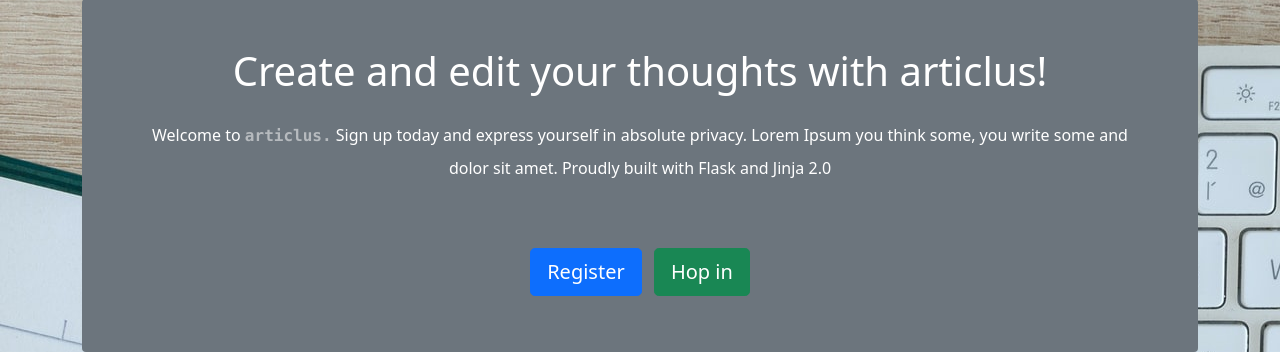
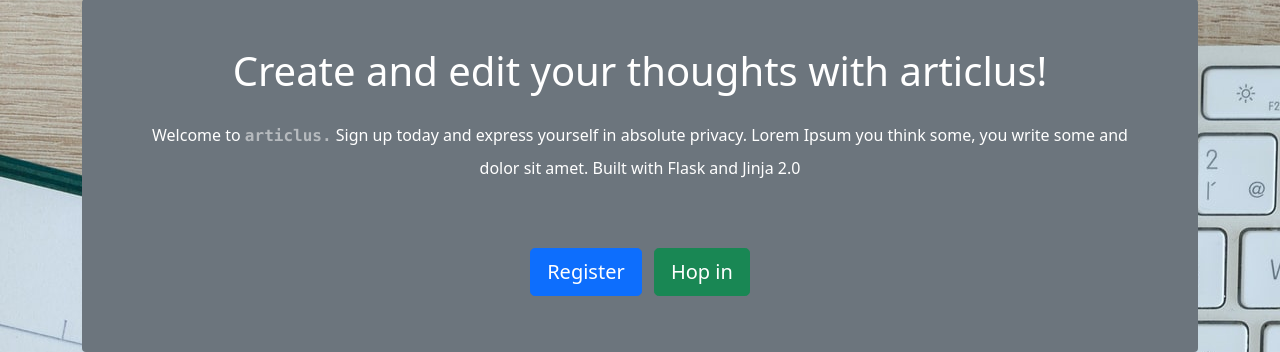
Before and after one commit to israel-oye/Articlus, a Flask app: page / in a window 1280 px wide. Shown: the part 97-449 px from the top of the page. Run offline with Flask 2, Linux system fonts and the light colour scheme; some libraries are stand-ins or nearby versions.

Commit message:
cosmetic change

```diff
--- a/templates/home.html
+++ b/templates/home.html
@@ -2,7 +2,7 @@
 <div class="mt-4 p-5 bg-secondary text-white rounded text-center">
     <h1>Create and edit your thoughts with articlus!</h1>
     <p class="mt-4 lh-lg">Welcome to <a class="text-decoration-none link-light" href="/"><span class="fw-bolder font-monospace text-white-50">articlus.</span></a> Sign up today and express yourself in absolute privacy. Lorem Ipsum you think some, you write some and dolor sit
-        amet. Proudly built with Flask and Jinja 2.0
+        amet. Built with Flask and Jinja 2.0
     </p>
     {% if session.logged_in == NULL %}
     <div class="pb-2">
```
